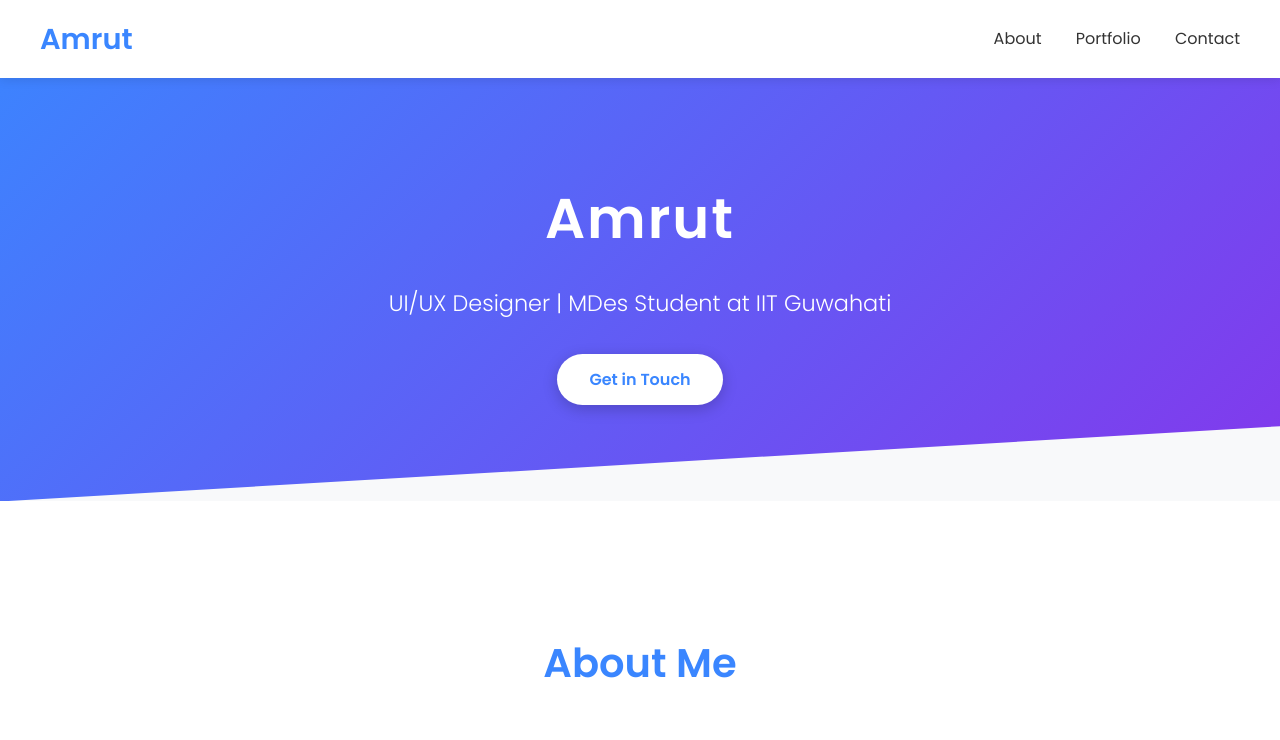
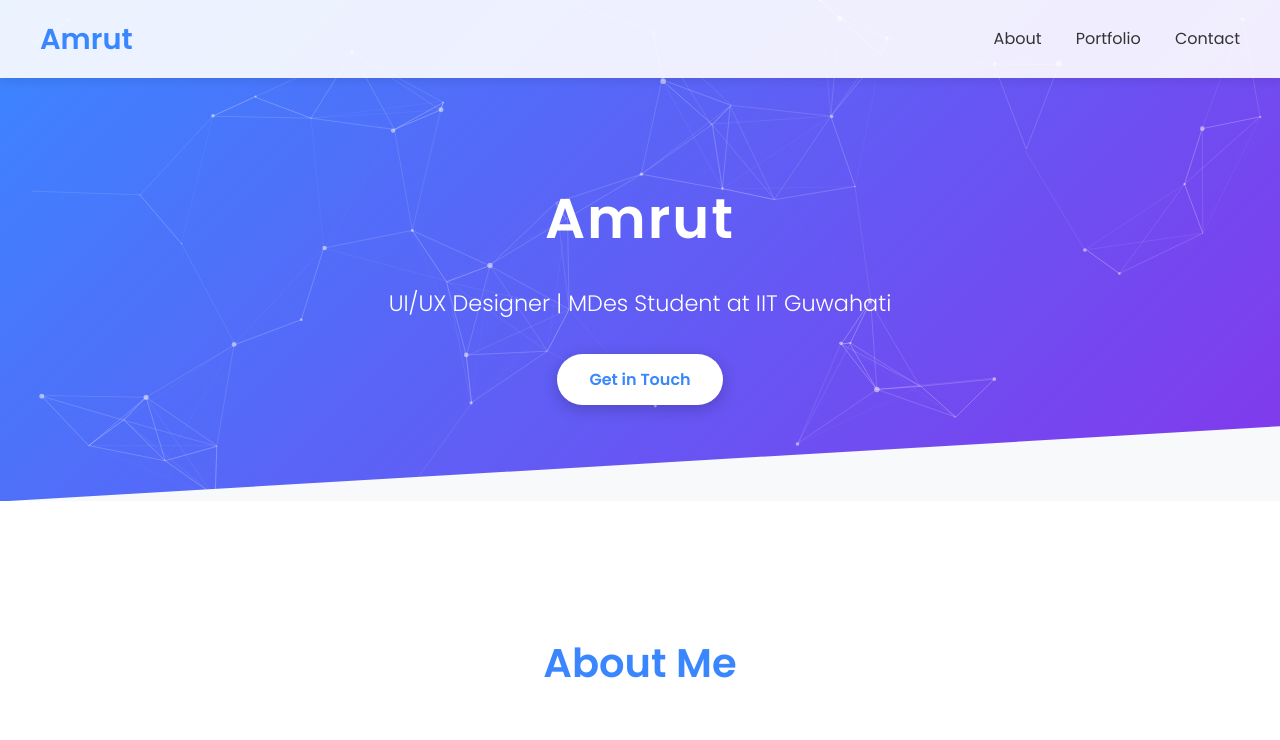
Before and after one commit to amrut-des/portfolio, a plain HTML site: page index.html in a window 1280 px wide. Shown: the top 740 px of the page. Drawn offline with nearby package versions, Linux system fonts and the light colour scheme.

Commit message:
Update index.html

```diff
--- a/index.html
+++ b/index.html
@@ -19,6 +19,7 @@
             margin: 0;
             padding: 0;
             background-color: var(--bg-color);
+            overflow-x: hidden;
         }
         .container {
             max-width: 1200px;
@@ -26,7 +27,7 @@
             padding: 0 20px;
         }
         header {
-            background: #fff;
+            background: rgba(255, 255, 255, 0.9);
             padding: 1rem 0;
             box-shadow: 0 2px 10px rgba(0,0,0,0.1);
             position: fixed;
@@ -60,16 +61,37 @@
             text-align: center;
             color: #fff;
             clip-path: polygon(0 0, 100% 0, 100% 85%, 0 100%);
+            position: relative;
+            overflow: hidden;
+        }
+        #particles-js {
+            position: absolute;
+            top: 0;
+            left: 0;
+            width: 100%;
+            height: 100%;
         }
         h1 {
             font-size: 3.5rem;
             margin-bottom: 1rem;
             letter-spacing: 2px;
+            opacity: 0;
+            transform: translateY(20px);
+            animation: slideUp 0.8s forwards;
         }
         .subtitle {
             font-size: 1.4rem;
             margin-bottom: 2rem;
             font-weight: 300;
+            opacity: 0;
+            transform: translateY(20px);
+            animation: slideUp 0.8s 0.2s forwards;
+        }
+        @keyframes slideUp {
+            to {
+                opacity: 1;
+                transform: translateY(0);
+            }
         }
         .cta-button {
             display: inline-block;
@@ -81,6 +103,9 @@
             font-weight: 600;
             transition: all 0.3s ease;
             box-shadow: 0 4px 15px rgba(0,0,0,0.2);
+            opacity: 0;
+            transform: translateY(20px);
+            animation: slideUp 0.8s 0.4s forwards;
         }
         .cta-button:hover {
             transform: translateY(-3px);
@@ -140,6 +165,7 @@
     </header>
 
     <section class="hero">
+        <div id="particles-js"></div>
         <div class="container">
             <h1>Amrut</h1>
             <p class="subtitle">UI/UX Designer | MDes Student at IIT Guwahati</p>
@@ -162,5 +188,26 @@
             </div>
         </div>
     </section>
+
+    <script src="https://cdn.jsdelivr.net/particles.js/2.0.0/particles.min.js"></script>
+    <script>
+        particlesJS('particles-js', {
+            particles: {
+                number: { value: 80, density: { enable: true, value_area: 800 } },
+                color: { value: "#ffffff" },
+                shape: { type: "circle" },
+                opacity: { value: 0.5, random: false },
+                size: { value: 3, random: true },
+                line_linked: { enable: true, distance: 150, color: "#ffffff", opacity: 0.4, width: 1 },
+                move: { enable: true, speed: 6, direction: "none", random: false, straight: false, out_mode: "out", bounce: false }
+            },
+            interactivity: {
+                detect_on: "canvas",
+                events: { onhover: { enable: true, mode: "repulse" }, onclick: { enable: true, mode: "push" }, resize: true },
+                modes: { repulse: { distance: 100, duration: 0.4 }, push: { particles_nb: 4 } }
+            },
+            retina_detect: true
+        });
+    </script>
 </body>
 </html>
```
